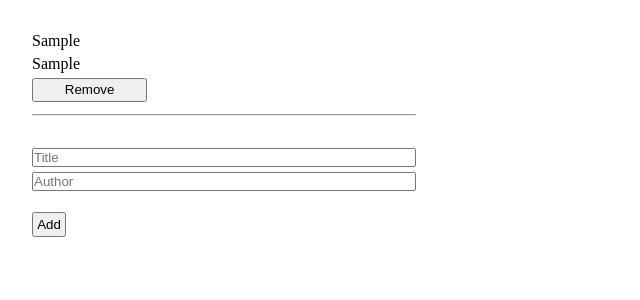
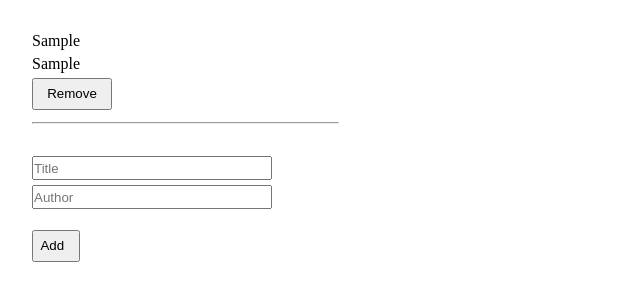
Before and after one commit to codeWithHyder/awsomebooksnew, a website: page index.html in a window 1280 px wide. Both pictures are taken after typing "Sample", "Sample" into the empty fields and a click on the button "Add". Shown: the whole page, without its empty margins (0-640 px from the left). Drawn offline with Linux system fonts and the light colour scheme.

Commit message:
fix linter errors and script validation

```diff
--- a/script.js
+++ b/script.js
@@ -16,7 +16,7 @@ function updateBookList() {
     <ul class = 'booklst'>
       <li>${bookList[i].title}</li>
       <li> ${bookList[i].author}</li>
-        <button class ='btn' type="button" onclick="removeBook(${i})">Remove</button>
+        <button class ='btnr' type="button" onclick="removeBook(${i})">Remove</button>
       </li>
       <hr class='hr'>
     </ul>
--- a/style.css
+++ b/style.css
@@ -3,8 +3,9 @@
   margin: 0;
   box-sizing: border-box;
 }
+
 .hr {
-  width: 100%;
+  width: 80%;
   margin-left: 0;
   margin-top: 0.5rem;
 }
@@ -19,9 +20,20 @@
   margin-top: 2rem;
 }
 
+.booklst input {
+  width: 15rem;
+  height: 1.5rem;
+  outline: none;
+}
+
 .booklst .btn {
-  width: 30%;
+  width: 38%;
   height: 1.5rem;
+}
+
+.booklst .btnr {
+  width: 5rem;
+  height: 2rem;
 }
 
 .booklst li {
@@ -32,14 +44,10 @@
   display: flex;
   flex-direction: column;
   row-gap: 0.3rem;
-  width: fit-content;
+  width: 3rem;
   height: auto;
   margin-left: 0;
   margin-top: 1rem;
-  padding: 0.2rem;
+  padding: 0.4rem;
   cursor: pointer;
 }
-
-.addbtn button {
-  width: 20%;
-}
```
Also changed, not shown: package.json (+583 -0 lines), 1 other file.
